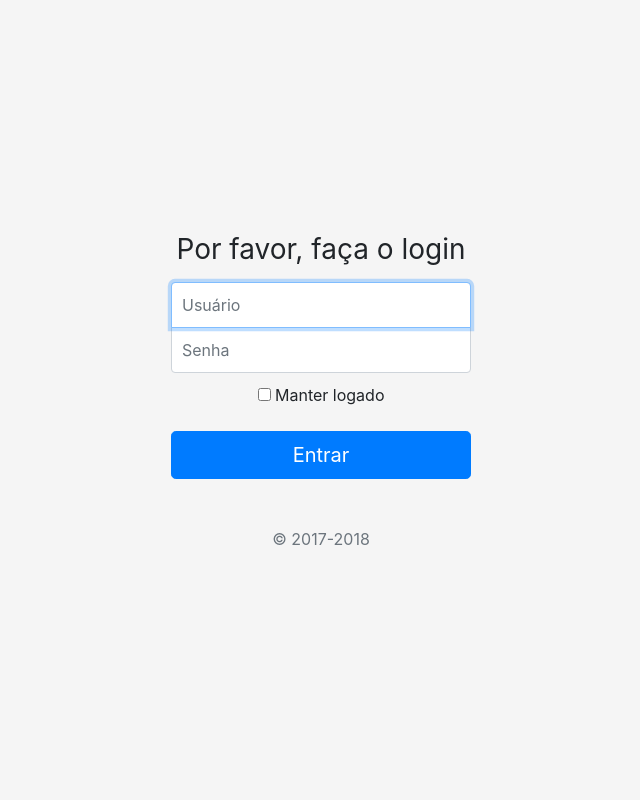
After one commit to ozorioester/logistica, a PHP site: page /login.php in a window 1280 px wide. The commit adds this page. Shown: the whole page, without its empty margins (319-959 px from the left). Run offline with PHP 8.4, Linux system fonts and the light colour scheme.

Commit message:
add layout inicial Bootstrap

```diff
--- /dev/null
+++ b/css/signin.css
@@ -0,0 +1,44 @@
+html,
+body {
+  height: 100%;
+}
+
+body {
+  display: -ms-flexbox;
+  display: flex;
+  -ms-flex-align: center;
+  align-items: center;
+  padding-top: 40px;
+  padding-bottom: 40px;
+  background-color: #f5f5f5;
+}
+
+.form-signin {
+  width: 100%;
+  max-width: 330px;
+  padding: 15px;
+  margin: auto;
+}
+.form-signin .checkbox {
+  font-weight: 400;
+}
+.form-signin .form-control {
+  position: relative;
+  box-sizing: border-box;
+  height: auto;
+  padding: 10px;
+  font-size: 16px;
+}
+.form-signin .form-control:focus {
+  z-index: 2;
+}
+.form-signin input[type="email"] {
+  margin-bottom: -1px;
+  border-bottom-right-radius: 0;
+  border-bottom-left-radius: 0;
+}
+.form-signin input[type="password"] {
+  margin-bottom: 10px;
+  border-top-left-radius: 0;
+  border-top-right-radius: 0;
+}
--- /dev/null
+++ b/login.php
@@ -0,0 +1,35 @@
+
+<!doctype html>
+<html lang="en">
+  <head>
+    <meta charset="utf-8">
+    <meta name="viewport" content="width=device-width, initial-scale=1, shrink-to-fit=no">
+    <meta name="description" content="">
+    <meta name="author" content="">
+
+    <title>Entrar no Sistema</title>
+
+    <!-- Bootstrap core CSS -->
+    <link href="css/bootstrap.min.css" rel="stylesheet">
+
+    <!-- Custom styles for this template -->
+    <link href="css/signin.css" rel="stylesheet">
+  </head>
+
+  <body class="text-center">
+    <form class="form-signin">
+      <h1 class="h3 mb-3 font-weight-normal">Por favor, faça o login</h1>
+      <label for="inputEmail" class="sr-only">Usuário</label>
+      <input type="email" id="inputEmail" class="form-control" placeholder="Usuário" required autofocus>
+      <label for="inputPassword" class="sr-only">Senha</label>
+      <input type="password" id="inputPassword" class="form-control" placeholder="Senha" required>
+      <div class="checkbox mb-3">
+        <label>
+          <input type="checkbox" value="remember-me"> Manter logado
+        </label>
+      </div>
+      <button class="btn btn-lg btn-primary btn-block" type="submit">Entrar</button>
+      <p class="mt-5 mb-3 text-muted">&copy; 2017-2018</p>
+    </form>
+  </body>
+</html>
```
Also changed, not shown: Requisitos.txt (added, +19 -0 lines), index.php (+47 -2 lines).
